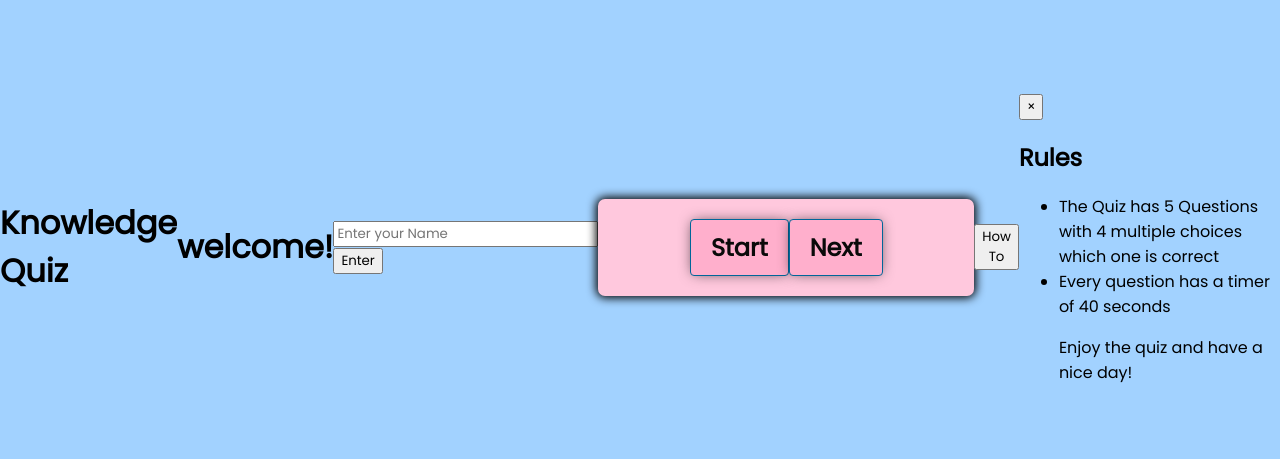
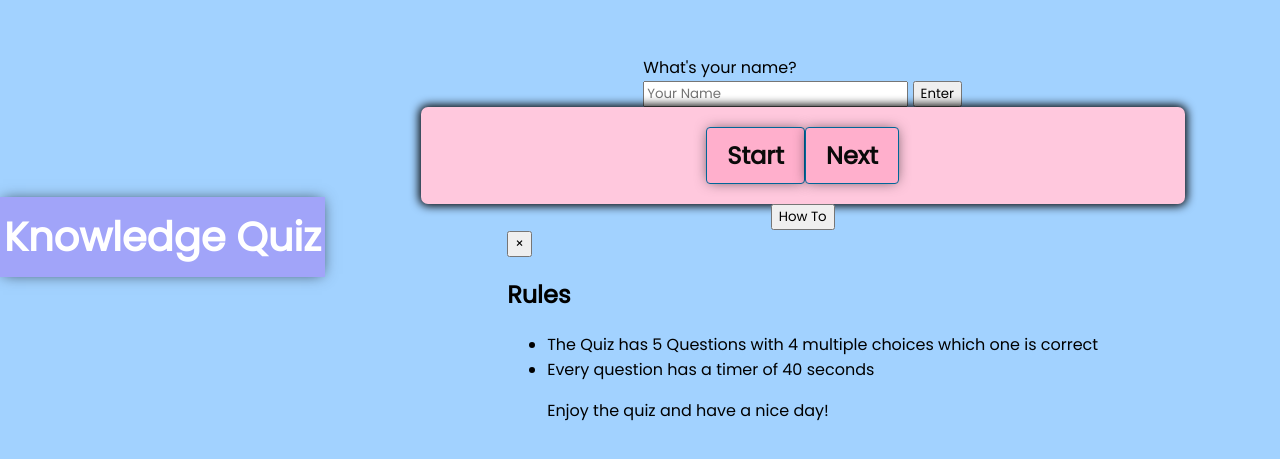
Before and after one commit to MRWaelGhandoura/Knowledge-Quiz, a plain HTML site: page index.html in a window 1280 px wide. Shown: the part 153-612 px from the top of the page. Drawn offline with Linux system fonts and the light colour scheme.

Commit message:
add style to logo

```diff
--- a/assets/css/style.css
+++ b/assets/css/style.css
@@ -91,3 +91,24 @@ body.wrong {
 .hide {
     display: none;
 }
+
+.quiz-container {
+  display: flex;
+  flex-direction: column;
+  justify-content: center;
+  align-items: center;
+  flex-grow: 1;
+  height: 80vh;
+}
+
+/*Logo */
+
+#logo {
+  font-size: 40px;
+  color: #fff;
+  padding: 10px 4px;
+  margin: 0 0 20px 0;
+  background: rgba(160, 96, 241, 0.4);
+  -webkit-box-shadow: 0px 0px 14px -3px rgba(0, 0, 0, 0.7);
+  box-shadow: 0px 0px 14px -3px rgba(0, 0, 0, 0.7);
+}
--- a/index.html
+++ b/index.html
@@ -17,18 +17,15 @@
 </header>
 
 <div class="quiz-container">
-<h1>welcome!</h1>
-</div>
-
-<!--Name Entry within a form(label)-->
-<form>
-  <label>
-
-  </label>
-  <div>
-    <input type="text" id="fname" class="name-input" name="fname" placeholder="Enter your Name" required />
-        <button id="welcome" class="name-button">Enter</button>
-  </div>
+  <h1 class="hide" id="greeting">Welcome, <span id="username"></span>!</h1>
+  <!-- Collect name Form -->
+  <form id="nameCollector" onsubmit="event.preventDefault();">
+    <!-- Name Entry -->
+    <label class="input-label" for="fname">What's your name?</label>
+    <div class="input-group">
+      <input type="text" id="fname" class="name-input" name="fname" placeholder="Your Name" required />
+      <button id="welcome" class="name-button">Enter</button>
+    </div>
 </form>
 
 <!--Question Area-->
```
